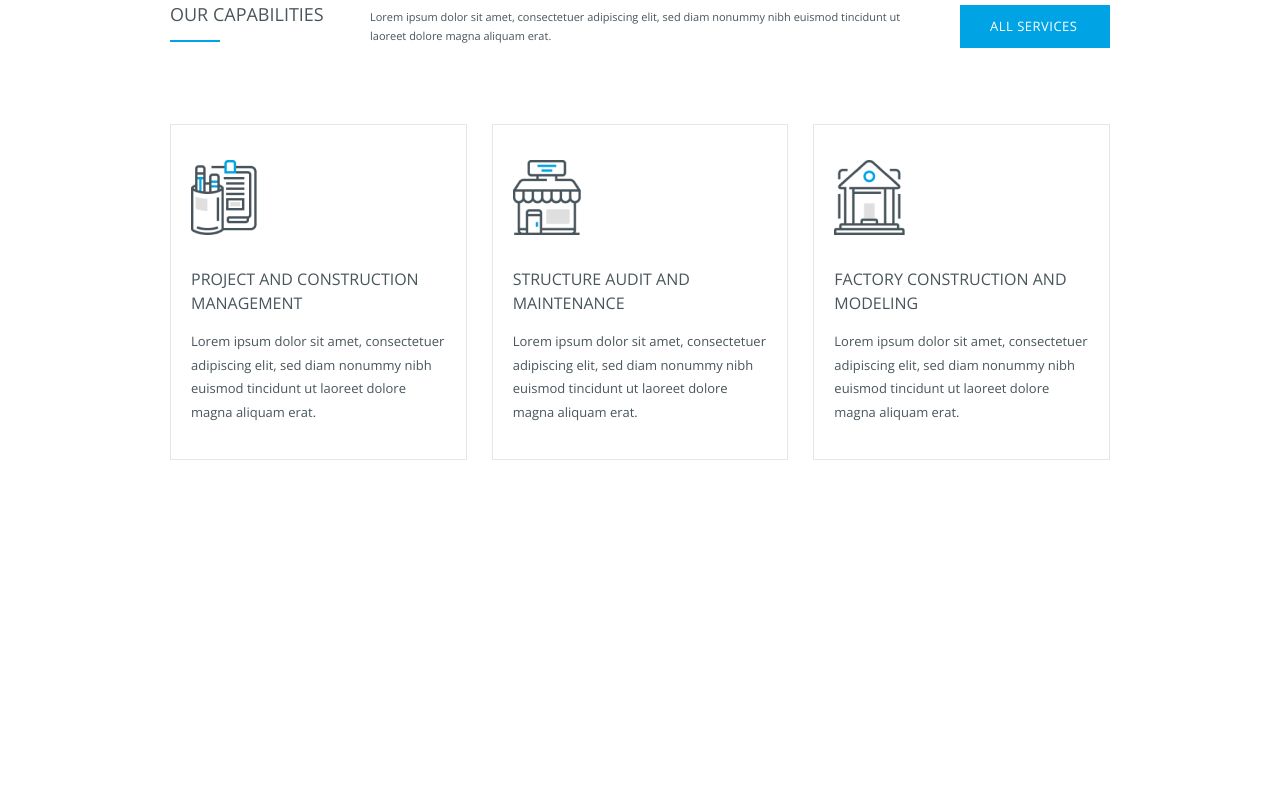
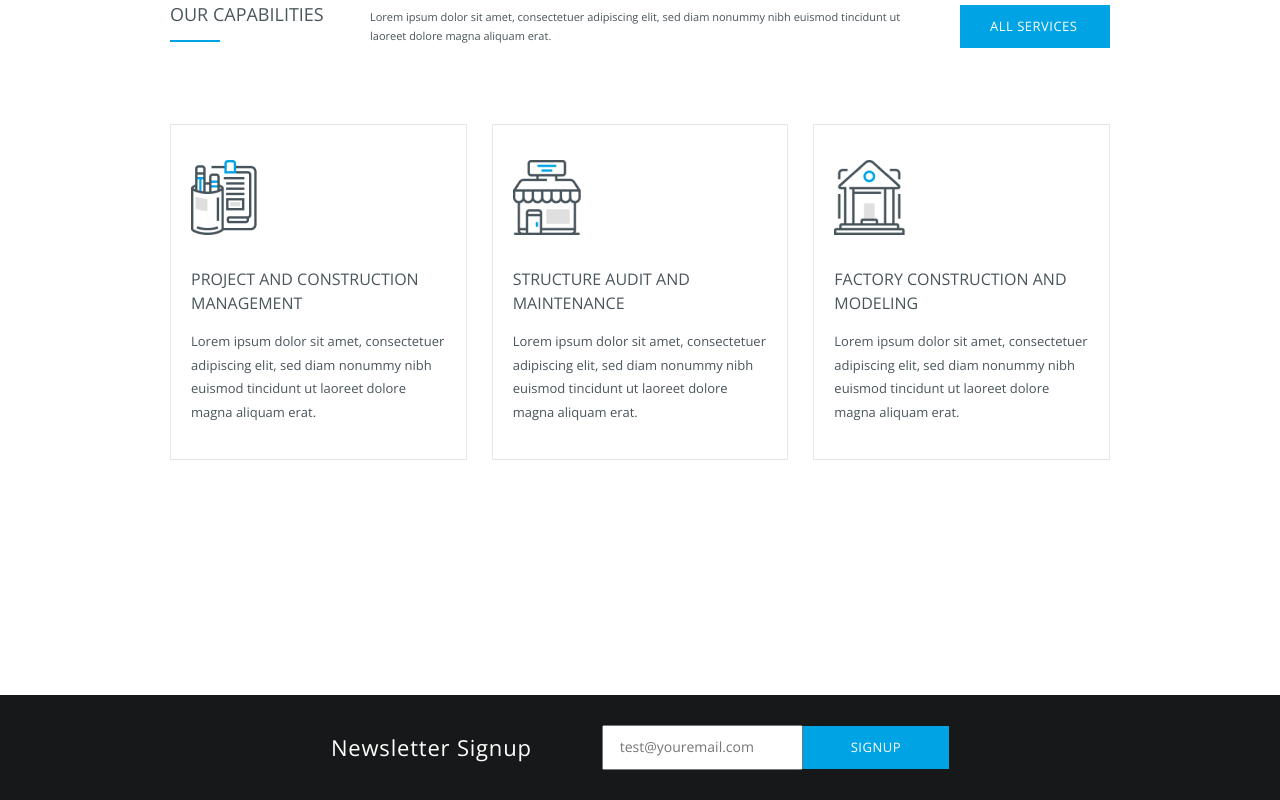
Before and after one commit to ShumnaIryna/konstruct, a plain HTML site: page index.html in a window 1280 px wide. Shown: the part 1363-2163 px from the top of the page. Before the commit the page ends 2058 px from the top, so only its background shows below. Drawn offline with Linux system fonts and the light colour scheme.

Commit message:
add fofm signup

```diff
--- a/index.html
+++ b/index.html
@@ -112,7 +112,7 @@
                     consectetuer adipiscing elit, sed diam nonummy nibh euismod
                     tincidunt ut laoreet dolore
                     magna aliquam erat.</span>
-                <a href="" class="capability__services btn">ALL SERVICES</a>
+                <a href="#" class="capability__services btn">ALL SERVICES</a>
             </section>
 
             <section class="services d-grid">
@@ -141,11 +141,16 @@
                         ut laoreet dolore magna aliquam erat.</span>
                 </div>
             </section>
-
-
-
         </div>
         <!-- closed container-small -->
+
+        <Footer>
+            <form class="newsletter d-fl">
+                <p class="newsletter__title">Newsletter Signup</p>
+                <input class="newsletter__email" type="email" placeholder="test@youremail.com">
+                <a href="#" class="newsletter__signup btn">SIGNUP</a>
+            </form>
+        </Footer>
     </div>
     <!-- closed container -->
 
--- a/styles/_base.scss
+++ b/styles/_base.scss
@@ -78,7 +78,6 @@ a {
 
 .btn {
   font: $size10-font;
-  padding: 10px 30px;
   color: $white-color;
   background-color: $blue-background;
   letter-spacing: 0.5px;
--- a/styles/_capability.scss
+++ b/styles/_capability.scss
@@ -22,5 +22,6 @@
 
   &__services {
     min-width: 150px;
+    padding: 10px 30px;
   }
 }
--- /dev/null
+++ b/styles/_newsletter.scss
@@ -0,0 +1,25 @@
+form {
+  background-color: $dark-black-background;
+}
+.newsletter {
+  align-items: center;
+  justify-content: center;
+  padding: 30px 0;
+
+  &__title {
+    font: $size4-font;
+    color: $white-color;
+    padding-right: 70px;
+    letter-spacing: 0.8px;
+  }
+
+  &__email {
+    padding: 12px 0 12px 16px;
+    font: $size9-font;
+    color: $main-color;
+  }
+
+  &__signup {
+    padding: 10px 48px;
+  }
+}
--- a/styles/style.scss
+++ b/styles/style.scss
@@ -6,3 +6,4 @@
 @import "./story";
 @import "./capability";
 @import "./services";
+@import "./newsletter";
```
Also changed, not shown: styles/style.css, 1 other file.
